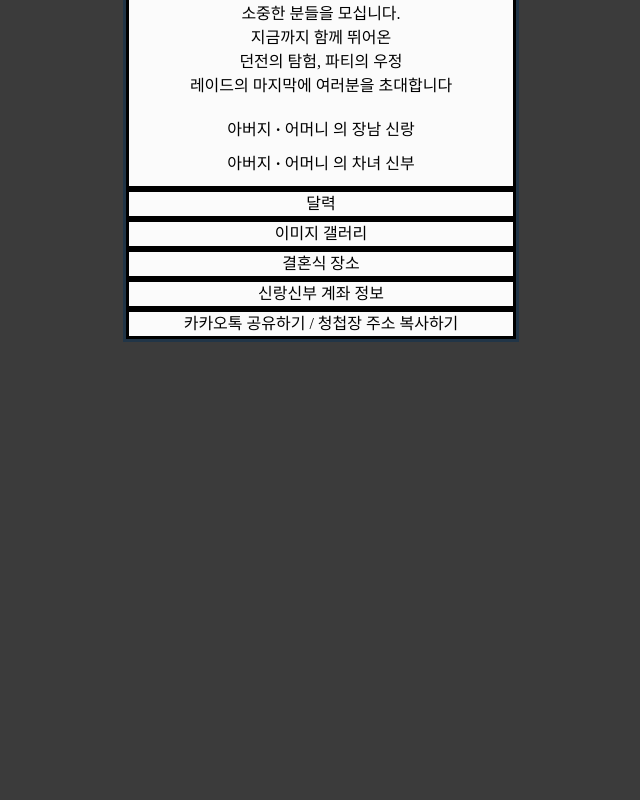
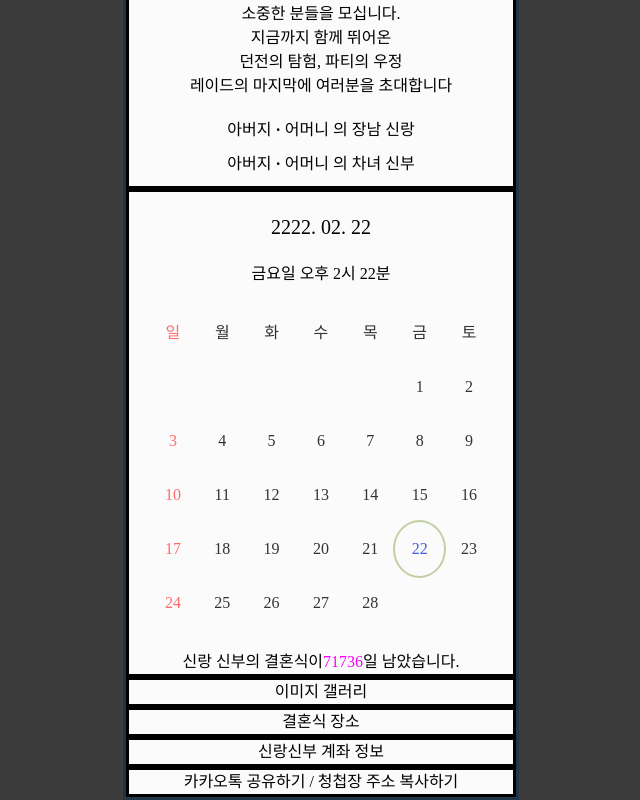
Before and after one commit to oiysful/guel, a React (Vite) app: page / in a window 1280 px wide. Shown: the part 615-1415 px from the top of the page, without its empty margins (319-959 px from the left). Before the commit the page ends 957 px from the top, so only its background shows below. Built offline with nearby package versions, Linux system fonts and the light colour scheme.

Commit message:
:construction: 달력 컴포넌트 추가

```diff
--- a/src/App.css
+++ b/src/App.css
@@ -1,13 +1,13 @@
 #root {
     margin: 0 auto;
     text-align: center;
-  border-style : solid;
+    border-style: solid;
 }
 
 .main-frame {
     display: flex;
     flex-direction: column;
-  color : black;
+    color: black;
     background-color: rgb(251, 251, 251);
     font-family: MaruBuriLight;
     width: 100%;
--- a/src/App.jsx
+++ b/src/App.jsx
@@ -4,6 +4,7 @@ import AudioComponent from "./AudioComponent.jsx";
 import TopMessage from "./TopMessage.jsx";
 import MainPhoto from "./MainPhoto.jsx";
 import Greeting from "./Greeting.jsx";
+import Calendar from "./Calendar.jsx";
 
 function App() {
     //테스트 환경에서 div간 경계를 확인하기 위한 용도
@@ -25,7 +26,7 @@ function App() {
                     <Greeting/>
                 </div>
                 <div className="fade-in" style={{border: debug}}>
-                    달력
+                    <Calendar/>
                 </div>
                 <div className="fade-in" style={{border: debug}}>
                     이미지 갤러리
--- /dev/null
+++ b/src/Calendar.jsx
@@ -0,0 +1,78 @@
+import React from 'react';
+import './Calendar.css'; // CSS 파일을 임포트합니다.
+
+const Calendar = () => {
+    const today = new Date();
+    const tg_date = new Date(2222, 2, 22, 14, 22, 0);
+
+    const daysOfWeek = ['일', '월', '화', '수', '목', '금', '토'];
+    const daysInMonth = 28;
+    const firstDayOfMonth = new Date(2222, 1, 1).getDay(); // 6월은 0부터 시작하므로 6은 7월
+    const target_day = 22;
+
+    //calendar에다가 2월1일의 날짜 전만큼 빈칸을 추가함
+    const calendarDays = [];
+    for (let i = 0; i < firstDayOfMonth; i++) {
+        calendarDays.push(<td key={`empty-${i}`}></td>);
+    }
+
+    //그리고 이후에 해당 달의 마지막 날짜 전까지 component를 추가함
+    for (let day = 1; day <= daysInMonth; day++) {
+        calendarDays.push(
+            //이때 보면 결혼식 날짜는 특별하게 className을 `special-day`로 설정해줌
+            <td key={day} className={day === target_day ? 'special-day' : ''}>
+                {day}
+            </td>
+        );
+    }
+
+    const rows = [];
+    //위에서 만들어진 날짜들을 7개씩 쪼개서 table형태로 만들어줌
+    for (let i = 0; i < calendarDays.length; i += 7) {
+        const week = calendarDays.slice(i, i + 7);
+        rows.push(
+            <tr key={`row-${i}`}>
+                {week.map((day, index) => (
+                    //일요일인 경우 빨간색으로 표기하기 위해서 별도로 sunday라고 claaName설정
+                    <td key={index} className={(day.key === `${target_day}`)
+                        ? "special-day"
+                        : (index === 0) ? 'sunday' : ''}>
+                        {day.props.children}
+                    </td>
+                ))}
+            </tr>
+        );
+    }
+
+    //위에서 만들어진 calendar를 table형태로 만들어서 반환해줌
+    return (
+        <>
+            <p style={{
+                fontSize: "20px",
+                fontFamily: "MaruBuri",
+                margin: "20px"
+            }}>2222. 02. 22</p>
+            금요일 오후 2시 22분<br/>
+            <div style={{display: 'flex', justifyContent: 'center'}}>
+                <table className="calendar">
+                    <thead>
+                    <tr>
+                        {daysOfWeek.map((day, index) => (
+                            <th key={index} className={index === 0 ? 'sunday' : ''}>{day}</th>
+                        ))}
+                    </tr>
+                    </thead>
+                    <tbody>
+                    {rows}
+                    </tbody>
+                </table>
+            </div>
+            신랑 신부의 결혼식이
+            <span style={{color: "magenta"}}>
+      {Math.floor((tg_date - today) / (1000 * 60 * 60 * 24))}
+      </span>일 남았습니다.
+        </>
+    );
+};
+
+export default Calendar;
--- /dev/null
+++ b/src/calendar.css
@@ -0,0 +1,30 @@
+.calendar {
+    width: 90%;
+    border-collapse: collapse;
+    margin: 20px 0;
+}
+
+.calendar th, .calendar td {
+    padding: 15px 10px;
+    text-align: center;
+}
+
+.calendar th {
+    /*background-color: rgba(255, 205, 240, 0.281);*/
+    color: #333;
+}
+
+.calendar td {
+    /*background-color: rgb(254, 247, 238);*/
+    color: #333;
+}
+
+.calendar .sunday {
+    color: rgba(255, 0, 0, 0.568);
+}
+
+.calendar .special-day {
+    color: rgba(10, 36, 203, 0.733);
+    border-radius: 50%;
+    outline: 2px solid rgba(174, 191, 133, 0.733)
+}
```
Lines whose indentation alone changed are shown as unchanged.
